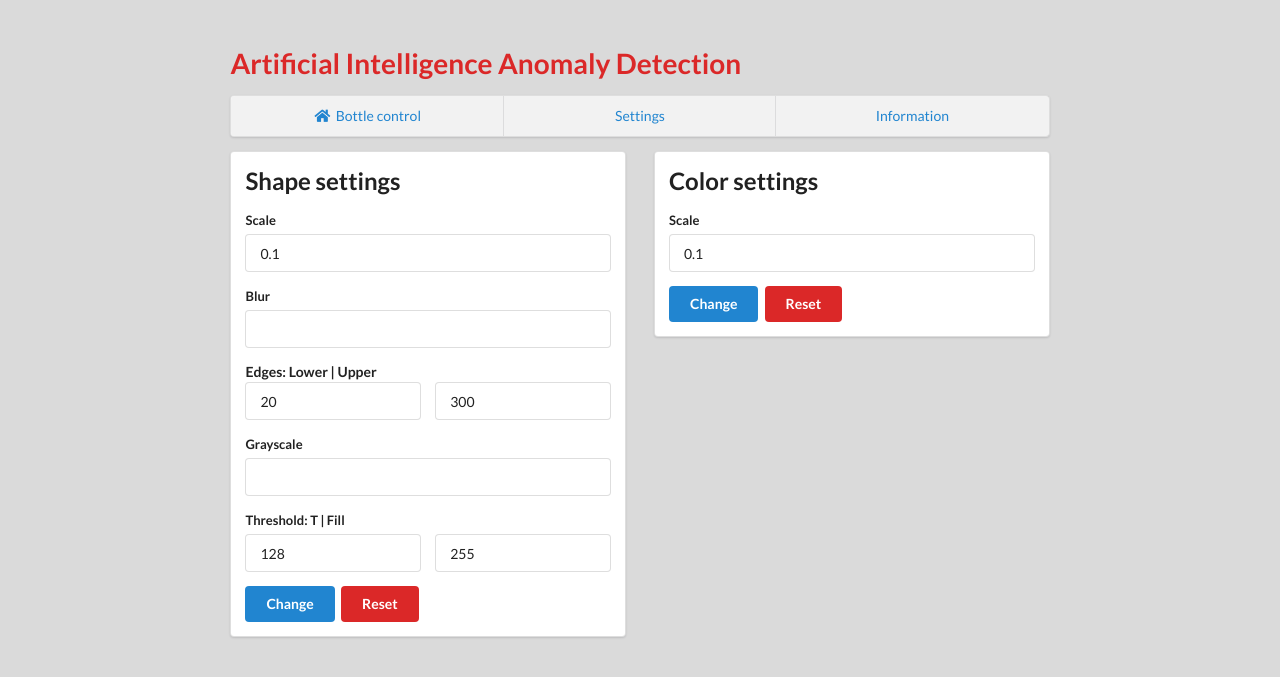
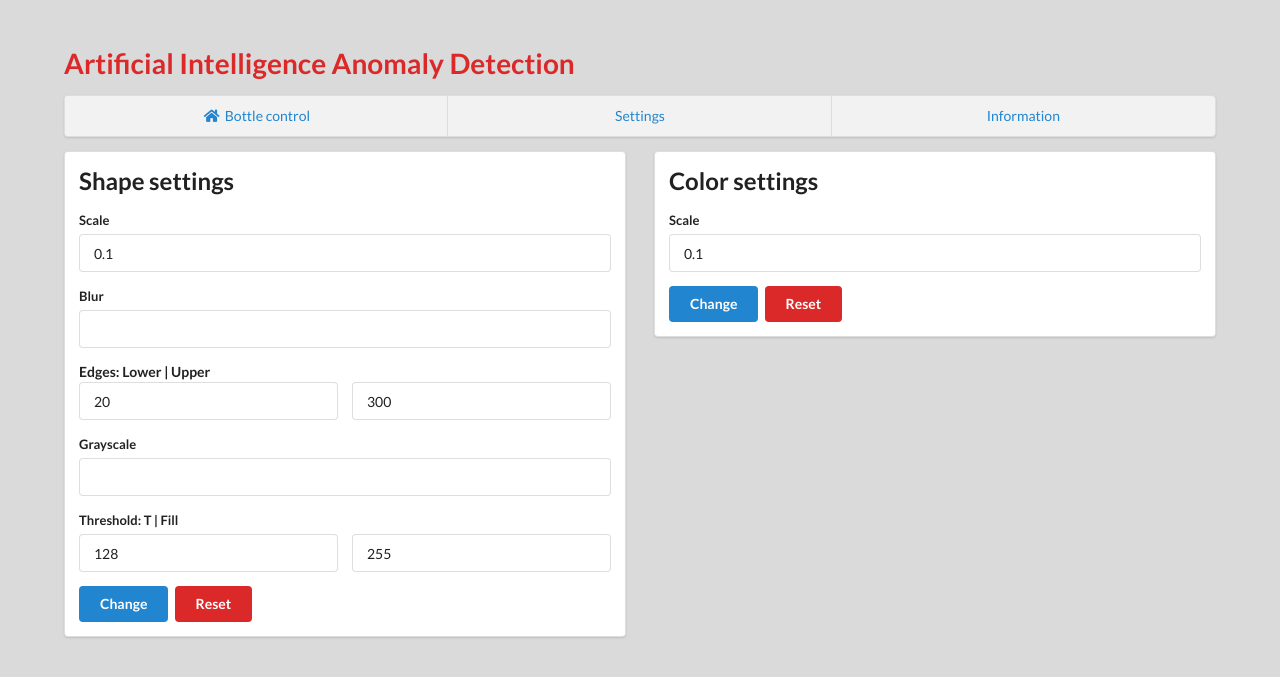
Before and after one commit to Loved-Ubuntu/AI_front, a Django app: page /settings in a window 1280 px wide. Shown: the top 677 px of the page. Run offline with Django 3.2, Linux system fonts and the light colour scheme.

Commit message:
Changed the index layout

```diff
--- a/templates/app/information.html
+++ b/templates/app/information.html
@@ -8,8 +8,8 @@
     <title>AI Information</title>
 </head>
 <body>
-    <div class="ui container" style="width: 80%">
-        <div class="ui container" style="width: 80%">
+    <div class="ui container" style="width: 100%">
+        <div class="ui container" style="width: 90%">
             <div class="ui red header clear">
                 <br/>
                 <h1>
--- a/templates/app/settings.html
+++ b/templates/app/settings.html
@@ -11,8 +11,8 @@
     </script>
 </head>
 <body>
-    <div class="ui container" style="width: 80%">
-        <div class="ui container" style="width: 80%">
+    <div class="ui container" style="width: 100%">
+        <div class="ui container" style="width: 90%">
             <div class="ui red header clear">
                 <br/>
                 <h1>
```
Also changed, not shown: templates/app/index.html (+4 -4 lines).
